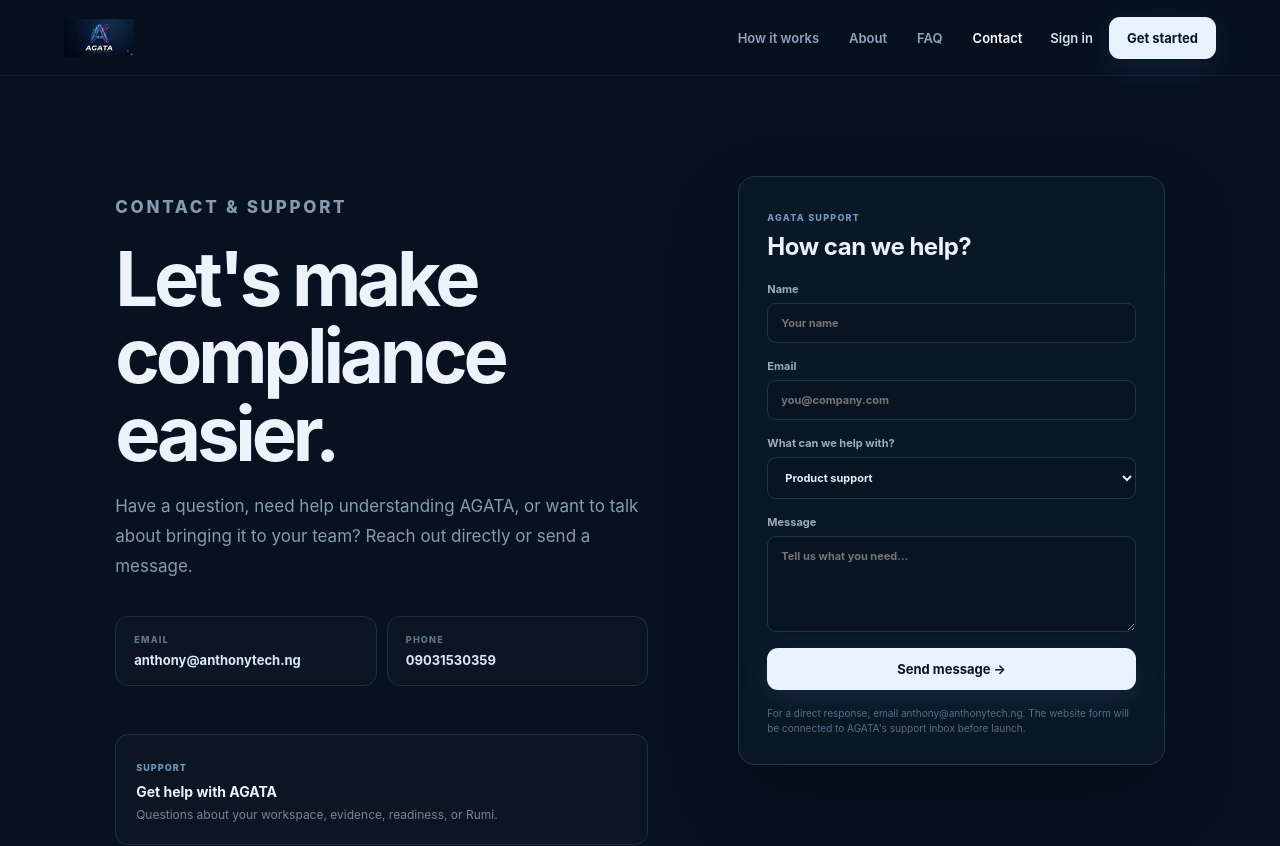
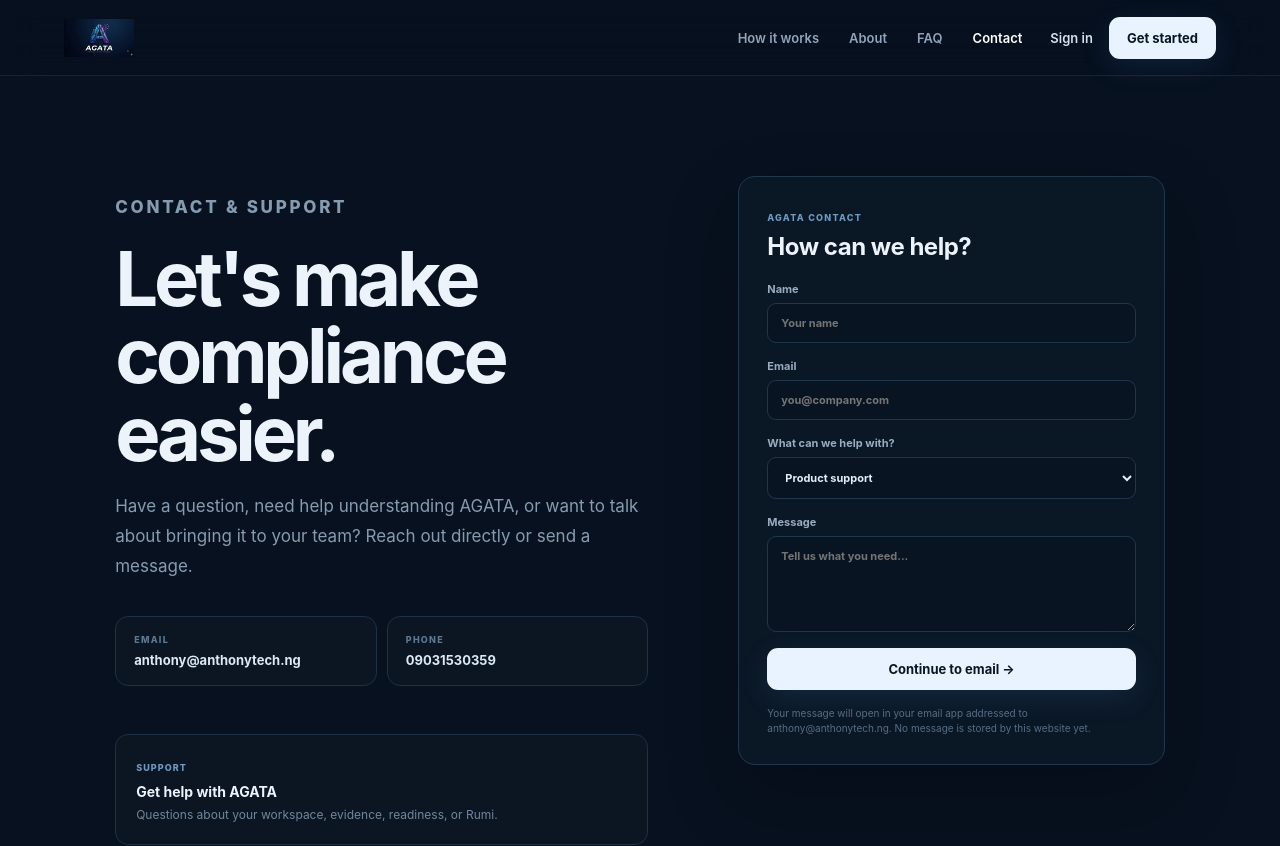
Before and after one commit to Scarlet-Twinz/AGATA, a React (Vite) app in the folder frontend/: page /contact in a window 1280 px wide. Shown: the top 846 px of the page. Built offline with nearby package versions, Linux system fonts and the light colour scheme.

Commit message:
Make public contact flow honest and actionable

```diff
--- a/frontend/src/pages/ContactPage.tsx
+++ b/frontend/src/pages/ContactPage.tsx
@@ -1,7 +1,20 @@
-import { useState } from "react";
+import { FormEvent, useState } from "react";
 
 export function ContactPage() {
-  const [sent, setSent] = useState(false);
+  const [openedMail, setOpenedMail] = useState(false);
+
+  const handleSubmit = (event: FormEvent<HTMLFormElement>) => {
+    event.preventDefault();
+    const form = new FormData(event.currentTarget);
+    const topic = String(form.get("topic") || "AGATA enquiry");
+    const name = String(form.get("name") || "");
+    const email = String(form.get("email") || "");
+    const message = String(form.get("message") || "");
+    const subject = encodeURIComponent(`[AGATA] ${topic}`);
+    const body = encodeURIComponent(`Name: ${name}\nEmail: ${email}\n\n${message}`);
+    window.location.href = `mailto:anthony@anthonytech.ng?subject=${subject}&body=${body}`;
+    setOpenedMail(true);
+  };
 
   return (
     <section className="contact-page">
@@ -9,27 +22,24 @@ export function ContactPage() {
         <p className="section-kicker">Contact & support</p>
         <h1>Let's make compliance easier.</h1>
         <p>Have a question, need help understanding AGATA, or want to talk about bringing it to your team? Reach out directly or send a message.</p>
-
         <div className="contact-direct">
           <a href="mailto:anthony@anthonytech.ng"><span>Email</span><strong>anthony@anthonytech.ng</strong></a>
           <a href="tel:09031530359"><span>Phone</span><strong>09031530359</strong></a>
         </div>
-
         <div className="support-cards">
           <div><span>Support</span><strong>Get help with AGATA</strong><p>Questions about your workspace, evidence, readiness, or Rumi.</p></div>
           <div><span>Business</span><strong>Talk to the founder</strong><p>Interested in AGATA for your organization? Tell us what you're building.</p></div>
         </div>
       </div>
-
       <div className="contact-form-wrap">
-        <form onSubmit={(event) => { event.preventDefault(); setSent(true); }}>
-          <div className="form-title"><span>AGATA SUPPORT</span><h2>How can we help?</h2></div>
+        <form onSubmit={handleSubmit}>
+          <div className="form-title"><span>AGATA CONTACT</span><h2>How can we help?</h2></div>
           <label>Name<input required name="name" placeholder="Your name" /></label>
           <label>Email<input required type="email" name="email" placeholder="you@company.com" /></label>
           <label>What can we help with?<select name="topic" defaultValue="support"><option value="support">Product support</option><option value="readiness">Readiness question</option><option value="business">Business enquiry</option><option value="other">Something else</option></select></label>
           <label>Message<textarea required name="message" rows={5} placeholder="Tell us what you need..." /></label>
-          <button className="primary-button" type="submit">{sent ? "Message received ✓" : "Send message →"}</button>
-          <small>For a direct response, email anthony@anthonytech.ng. The website form will be connected to AGATA's support inbox before launch.</small>
+          <button className="primary-button" type="submit">{openedMail ? "Email draft opened ✓" : "Continue to email →"}</button>
+          <small>Your message will open in your email app addressed to <a href="mailto:anthony@anthonytech.ng">anthony@anthonytech.ng</a>. No message is stored by this website yet.</small>
         </form>
       </div>
     </section>
```
